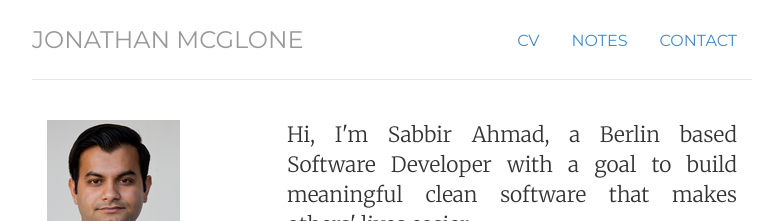
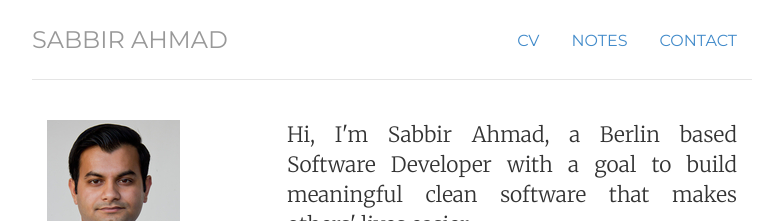
Before and after one commit to muktoshuvro/muktoshuvro.github.io, a Jekyll site: the page built from index.html, in a window 1280 px wide. Shown: the top 221 px of the page, without its empty margins (248-1031 px from the left). Built offline with Jekyll 4.4.1, drawn with Linux system fonts in a browser that asks for light colours.

Commit message:
new update

```diff
--- a/_includes/header.html
+++ b/_includes/header.html
@@ -5,5 +5,5 @@
 		<li class="{{ page.notes }}"><a href="/notes" title="Notes">Notes</a></li>
 		<li class="{{ page.contact }}"><a href="/contact" title="Contact">Contact</a></li>
 	</ul>
-	<h3 class="text-muted"><a href="/">Jonathan McGlone</a></h3>
+	<h3 class="text-muted"><a href="/">Sabbir Ahmad</a></h3>
 </div> <!-- /header -->
```
